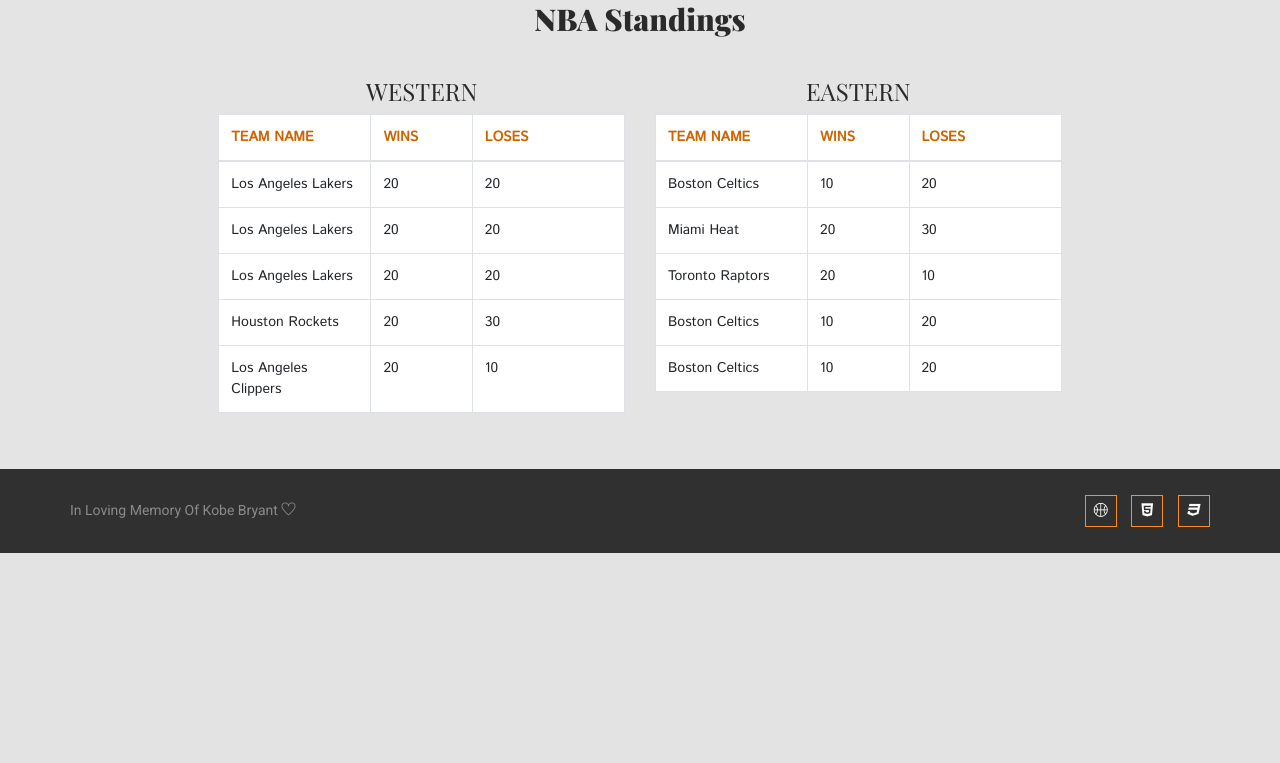
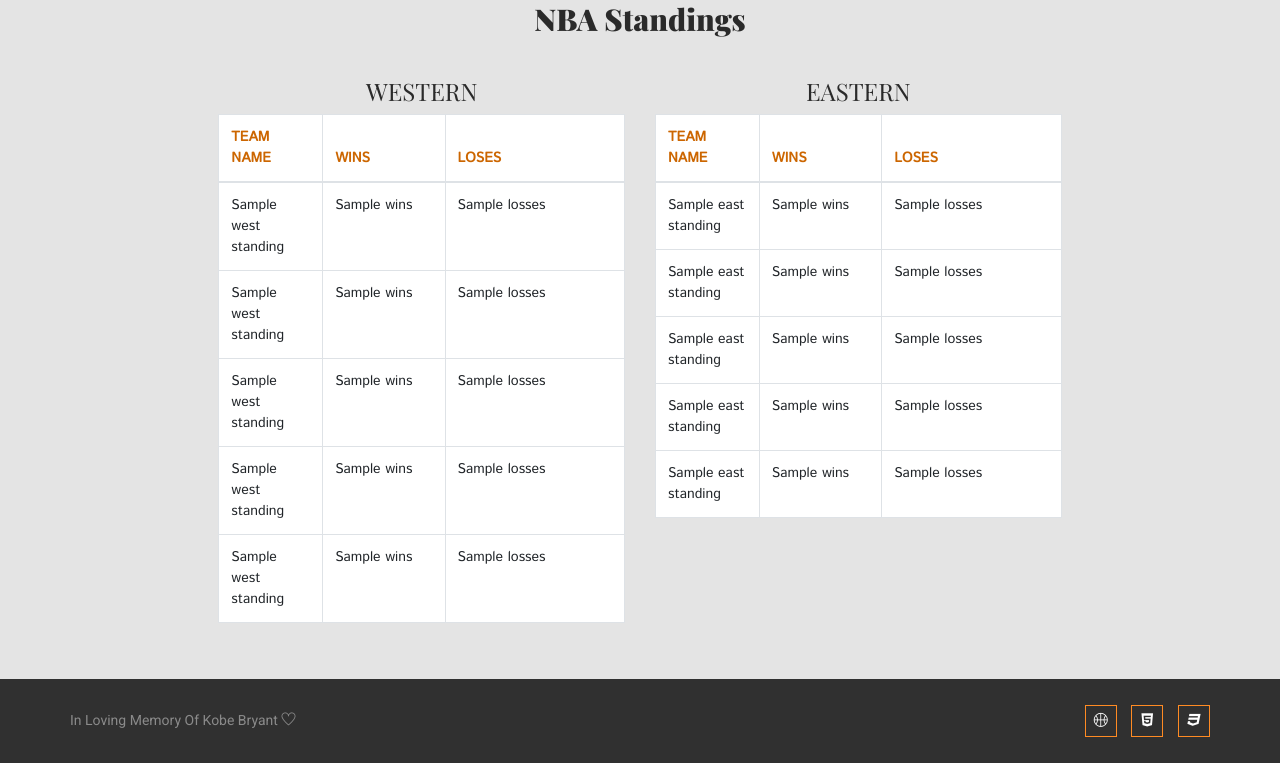
Before and after one commit to austinbowen0916/NBA-Search, a Flask app: template templates/predictions.html in a window 1280 px wide. Shown: the part 982-1745 px from the top of the page. Before the commit the page ends 1535 px from the top, so only its background shows below. Run offline with Flask 2, Linux system fonts and the light colour scheme; the template is opened without the code that fills it: most values are stand-ins (such as "Sample title", 1, 10 or a date in 2020); parts of the project's set-up code (start-up, migrations or seed data) failed here and were passed over; some libraries are stand-ins or nearby versions; some web fonts are replaced.

Commit message:
Reissue pull request for issue-38

```diff
--- a/app.py
+++ b/app.py
@@ -1,5 +1,5 @@
 from modules.analysis import isNBA
-from modules.scraper import get_playoff_bracket
+from modules.scraper import get_playoff_bracket, get_standings
 from modules.transformer import create_html_bracket
 from modules.query import Query
 from data.text_data import unsure, non_nba
@@ -93,7 +93,9 @@ HTML file
 def predictions():
     bracket = get_playoff_bracket()
     bracket = create_html_bracket(bracket)
-    return render_template("predictions.html", bracket=bracket)
+    west_standings = get_standings("west")
+    east_standings = get_standings("east")
+    return render_template("predictions.html", bracket=bracket, west_standings=west_standings, east_standings=east_standings)
 
 """
 Function to download requested blog for user.
--- a/templates/predictions.html
+++ b/templates/predictions.html
@@ -1,6 +1,7 @@
 <!DOCTYPE html>
 <html>
 <title>Predictions</title>
+
 <head>
     <meta charset="utf-8">
     <meta http-equiv="X-UA-Compatible" content="IE=edge,chrome=1">
@@ -17,12 +18,15 @@
     <link rel="stylesheet" href="{{url_for('static', filename='css/standings.css')}}">
     <link href="https://maxcdn.bootstrapcdn.com/font-awesome/4.3.0/css/font-awesome.min.css" rel="stylesheet">
     <link href='https://fonts.googleapis.com/css?family=Holtwood+One+SC' rel='stylesheet' type='text/css'>
-        <link href='https://fonts.googleapis.com/css?family=Kaushan+Script|Herr+Von+Muellerhoff' rel='stylesheet' type='text/css'>
+    <link href='https://fonts.googleapis.com/css?family=Kaushan+Script|Herr+Von+Muellerhoff' rel='stylesheet'
+        type='text/css'>
     <link href='https://fonts.googleapis.com/css?family=Abel' rel='stylesheet' type='text/css'>
-        <link href='https://fonts.googleapis.com/css?family=Istok+Web|Roboto+Condensed:700' rel='stylesheet' type='text/css'>
+    <link href='https://fonts.googleapis.com/css?family=Istok+Web|Roboto+Condensed:700' rel='stylesheet'
+        type='text/css'>
 
     <title>March Madness Stock Matchup</title>
 </head>
+
 <body>
     <!--::header part start::-->
     <header class="header_area">
@@ -31,12 +35,14 @@
                 <div class="row align-items-center">
                     <div class="col-md-4 col-xl-6">
                         <div id="logo">
-                            <a href="#"><img src="{{url_for('static', filename='img/bbrain.png')}}" alt="SHAQ" style="width:75px;height:60px;"/></a>
+                            <a href="#"><img src="{{url_for('static', filename='img/bbrain.png')}}" alt="SHAQ"
+                                    style="width:75px;height:60px;" /></a>
                         </div>
                     </div>
                     <div class="col-md-8 col-xl-6">
                         <div class="sub_header_social_icon float-right">
-                            <a href="https://github.com/skekre98/NBA-Search" class="register_icon"><i class="ti-arrow-right"></i>CONTRIBUTE</a>
+                            <a href="https://github.com/skekre98/NBA-Search" class="register_icon"><i
+                                    class="ti-arrow-right"></i>CONTRIBUTE</a>
                         </div>
                     </div>
                 </div>
@@ -47,7 +53,9 @@
                 <div class="row">
                     <div class="col-lg-12">
                         <nav class="navbar navbar-expand-lg navbar-light">
-                                <button class="navbar-toggler" type="button" data-toggle="collapse" data-target="#navbarSupportedContent" aria-controls="navbarSupportedContent" aria-expanded="false" aria-label="Toggle navigation">
+                            <button class="navbar-toggler" type="button" data-toggle="collapse"
+                                data-target="#navbarSupportedContent" aria-controls="navbarSupportedContent"
+                                aria-expanded="false" aria-label="Toggle navigation">
                                 <span class="navbar-toggler-icon"></span>
                             </button>
 
@@ -58,15 +66,13 @@
                                         <a class="nav-link active" href="{{ url_for('home') }}">Home</a>
                                     </li>
                                     <li class="nav-item dropdown">
-                                            <a class="nav-link dropdown-toggle" href="#" id="navbarDropdown"
-                                               role="button" data-toggle="dropdown" aria-haspopup="true"
-                                               aria-expanded="false">
+                                        <a class="nav-link dropdown-toggle" href="#" id="navbarDropdown" role="button"
+                                            data-toggle="dropdown" aria-haspopup="true" aria-expanded="false">
                                             Insights
                                         </a>
                                         <div class="dropdown-menu" aria-labelledby="navbarDropdown">
                                             <a class="dropdown-item" href="{{ url_for('blog') }}">Blogs</a>
-                                                <a class="dropdown-item"
-                                                   href="{{ url_for('predictions') }}">Predictions</a>
+                                            <a class="dropdown-item" href="{{ url_for('predictions') }}">Predictions</a>
                                         </div>
                                     </li>
 
@@ -80,9 +86,12 @@
                                 </ul>
                                 <div class="header_social_icon d-none d-lg-block">
                                     <ul>
-                                            <li><a href="https://www.basketball-reference.com"><i class="ti-basketball"></i></a></li>
-                                            <li><a href="https://developer.mozilla.org/en-US/docs/Web/Guide/HTML/HTML5"><i class="ti-html5"></i></a></li>
-                                            <li><a href="https://developer.mozilla.org/en-US/docs/Archive/CSS3"><i class="ti-css3"></i></a></li>
+                                        <li><a href="https://www.basketball-reference.com"><i
+                                                    class="ti-basketball"></i></a></li>
+                                        <li><a href="https://developer.mozilla.org/en-US/docs/Web/Guide/HTML/HTML5"><i
+                                                    class="ti-html5"></i></a></li>
+                                        <li><a href="https://developer.mozilla.org/en-US/docs/Archive/CSS3"><i
+                                                    class="ti-css3"></i></a></li>
                                     </ul>
                                 </div>
                             </div>
@@ -109,43 +118,57 @@
                 <div class="round round-one current">
                     <div class="round-details">Round 1</div>
                     <ul class="matchup">
-                    <li class="team team-top">{{ bracket["wc1"][-1][0][0] }}<span class="score">{{ bracket["wc1"][-1][0][1] }}</span></li>
-                    <li class="team team-bottom">{{ bracket["wc1"][-1][1][0] }}<span class="score">{{ bracket["wc1"][-1][1][1] }}</span></li>
+                        <li class="team team-top">{{ bracket["wc1"][-1][0][0] }}<span
+                                class="score">{{ bracket["wc1"][-1][0][1] }}</span></li>
+                        <li class="team team-bottom">{{ bracket["wc1"][-1][1][0] }}<span
+                                class="score">{{ bracket["wc1"][-1][1][1] }}</span></li>
                     </ul>
                     <ul class="matchup">
-                    <li class="team team-top">{{ bracket["wc1"][-3][0][0] }}<span class="score">{{ bracket["wc1"][-3][0][1] }}</span></li>
-                    <li class="team team-bottom">{{ bracket["wc1"][-3][1][0] }}<span class="score">{{ bracket["wc1"][-3][1][1] }}</span></li>
+                        <li class="team team-top">{{ bracket["wc1"][-3][0][0] }}<span
+                                class="score">{{ bracket["wc1"][-3][0][1] }}</span></li>
+                        <li class="team team-bottom">{{ bracket["wc1"][-3][1][0] }}<span
+                                class="score">{{ bracket["wc1"][-3][1][1] }}</span></li>
                     </ul>
                     <ul class="matchup">
-                    <li class="team team-top">{{ bracket["wc1"][-2][0][0] }}<span class="score">{{ bracket["wc1"][-2][0][1] }}</span></li>
-                    <li class="team team-bottom">{{ bracket["wc1"][-2][1][0] }}<span class="score">{{ bracket["wc1"][-2][1][1] }}</span></li>
+                        <li class="team team-top">{{ bracket["wc1"][-2][0][0] }}<span
+                                class="score">{{ bracket["wc1"][-2][0][1] }}</span></li>
+                        <li class="team team-bottom">{{ bracket["wc1"][-2][1][0] }}<span
+                                class="score">{{ bracket["wc1"][-2][1][1] }}</span></li>
                     </ul>
                     <ul class="matchup">
-                    <li class="team team-top">{{ bracket["wc1"][-4][0][0] }}<span class="score">{{ bracket["wc1"][-4][0][1] }}</span></li>
-                    <li class="team team-bottom">{{ bracket["wc1"][-4][1][0] }}<span class="score">{{ bracket["wc1"][-4][1][1] }}</span></li>
+                        <li class="team team-top">{{ bracket["wc1"][-4][0][0] }}<span
+                                class="score">{{ bracket["wc1"][-4][0][1] }}</span></li>
+                        <li class="team team-bottom">{{ bracket["wc1"][-4][1][0] }}<span
+                                class="score">{{ bracket["wc1"][-4][1][1] }}</span></li>
                     </ul>
-            </div>	<!-- END ROUND ONE -->
+                </div> <!-- END ROUND ONE -->
 
                 <div class="round round-two">
                     <div class="round-details">Round 2</div>
                     <ul class="matchup">
-                    <li class="team team-top">{{ bracket["wc2"][-1][1][0] }}<span class="score">{{ bracket["wc2"][-1][1][1] }}</span></li>
-                    <li class="team team-bottom">{{ bracket["wc2"][-2][1][0] }}<span class="score">{{ bracket["wc2"][-2][1][1] }}</span></li>
+                        <li class="team team-top">{{ bracket["wc2"][-1][1][0] }}<span
+                                class="score">{{ bracket["wc2"][-1][1][1] }}</span></li>
+                        <li class="team team-bottom">{{ bracket["wc2"][-2][1][0] }}<span
+                                class="score">{{ bracket["wc2"][-2][1][1] }}</span></li>
                     </ul>
                     <ul class="matchup">
-                    <li class="team team-top">{{ bracket["wc2"][-1][0][0] }}<span class="score">{{ bracket["wc2"][-1][0][1] }}</span></li>
-                    <li class="team team-bottom">{{ bracket["wc2"][-2][0][0] }}<span class="score">{{ bracket["wc2"][-2][0][1] }}</span></li>
+                        <li class="team team-top">{{ bracket["wc2"][-1][0][0] }}<span
+                                class="score">{{ bracket["wc2"][-1][0][1] }}</span></li>
+                        <li class="team team-bottom">{{ bracket["wc2"][-2][0][0] }}<span
+                                class="score">{{ bracket["wc2"][-2][0][1] }}</span></li>
                     </ul>
                     </ul>
-            </div>	<!-- END ROUND TWO -->
+                </div> <!-- END ROUND TWO -->
 
                 <div class="round round-three">
                     <div class="round-details">Western Finals</div>
                     <ul class="matchup">
-                    <li class="team team-top">{{ bracket["wcf"][0][1][0] }}<span class="score">{{ bracket["wcf"][0][1][1] }}</span></li>
-                    <li class="team team-bottom">{{ bracket["wcf"][0][0][0] }}<span class="score">{{ bracket["wcf"][0][0][1] }}</span></li>
+                        <li class="team team-top">{{ bracket["wcf"][0][1][0] }}<span
+                                class="score">{{ bracket["wcf"][0][1][1] }}</span></li>
+                        <li class="team team-bottom">{{ bracket["wcf"][0][0][0] }}<span
+                                class="score">{{ bracket["wcf"][0][0][1] }}</span></li>
                     </ul>
-            </div>	<!-- END ROUND THREE -->
+                </div> <!-- END ROUND THREE -->
             </div>
 
             <div class="champion">
@@ -153,8 +176,10 @@
                     <i class="fa fa-trophy"></i>
                     <div class="round-details">NBA Finals</div>
                     <ul class="matchup">
-                    <li class="team team-top">{{ bracket["f"][0][0] }}<span class="score">{{ bracket["f"][0][1] }}</span></li>
-                    <li class="team team-bottom">{{ bracket["f"][1][0] }}<span class="score">{{ bracket["f"][1][1] }}</span></li>
+                        <li class="team team-top">{{ bracket["f"][0][0] }}<span
+                                class="score">{{ bracket["f"][0][1] }}</span></li>
+                        <li class="team team-bottom">{{ bracket["f"][1][0] }}<span
+                                class="score">{{ bracket["f"][1][1] }}</span></li>
                     </ul>
                 </div>
             </div>
@@ -166,42 +191,56 @@
                 <div class="round round-three">
                     <div class="round-details">Eastern Finals</div>
                     <ul class="matchup">
-                    <li class="team team-top">{{ bracket["ecf"][0][1][0] }}<span class="score">{{ bracket["ecf"][0][1][1] }}</span></li>
-                    <li class="team team-bottom">{{ bracket["ecf"][0][0][0] }}<span class="score">{{ bracket["ecf"][0][0][1] }}</span></li>
+                        <li class="team team-top">{{ bracket["ecf"][0][1][0] }}<span
+                                class="score">{{ bracket["ecf"][0][1][1] }}</span></li>
+                        <li class="team team-bottom">{{ bracket["ecf"][0][0][0] }}<span
+                                class="score">{{ bracket["ecf"][0][0][1] }}</span></li>
                     </ul>
-            </div>	<!-- END ROUND THREE -->
+                </div> <!-- END ROUND THREE -->
 
                 <div class="round round-two">
                     <div class="round-details">Round 2</div>
                     <ul class="matchup">
-                    <li class="team team-top">{{ bracket["ec2"][-1][1][0] }}<span class="score">{{ bracket["ec2"][-1][1][1] }}</span></li>
-                    <li class="team team-bottom">{{ bracket["ec2"][-1][0][0] }}<span class="score">{{ bracket["ec2"][-1][0][1] }}</span></li>
+                        <li class="team team-top">{{ bracket["ec2"][-1][1][0] }}<span
+                                class="score">{{ bracket["ec2"][-1][1][1] }}</span></li>
+                        <li class="team team-bottom">{{ bracket["ec2"][-1][0][0] }}<span
+                                class="score">{{ bracket["ec2"][-1][0][1] }}</span></li>
                     </ul>
                     <ul class="matchup">
-                    <li class="team team-top">{{ bracket["ec2"][-2][0][0] }}<span class="score">{{ bracket["ec2"][-2][0][1] }}</span></li>
-                    <li class="team team-bottom">{{ bracket["ec2"][-2][1][0] }}<span class="score">{{ bracket["ec2"][-2][1][1] }}</span></li>
+                        <li class="team team-top">{{ bracket["ec2"][-2][0][0] }}<span
+                                class="score">{{ bracket["ec2"][-2][0][1] }}</span></li>
+                        <li class="team team-bottom">{{ bracket["ec2"][-2][1][0] }}<span
+                                class="score">{{ bracket["ec2"][-2][1][1] }}</span></li>
                     </ul>
                     </ul>
-            </div>	<!-- END ROUND TWO -->
+                </div> <!-- END ROUND TWO -->
                 <div class="round round-one current">
                     <div class="round-details">Round 1</div>
                     <ul class="matchup">
-                    <li class="team team-top">{{ bracket["ec1"][-2][0][0] }}<span class="score">{{ bracket["ec1"][-2][0][1] }}</span></li>
-                    <li class="team team-bottom">{{ bracket["ec1"][-2][1][0] }}<span class="score">{{ bracket["ec1"][-2][1][1] }}</span></li>
+                        <li class="team team-top">{{ bracket["ec1"][-2][0][0] }}<span
+                                class="score">{{ bracket["ec1"][-2][0][1] }}</span></li>
+                        <li class="team team-bottom">{{ bracket["ec1"][-2][1][0] }}<span
+                                class="score">{{ bracket["ec1"][-2][1][1] }}</span></li>
                     </ul>
                     <ul class="matchup">
-                    <li class="team team-top">{{ bracket["ec1"][-3][0][0] }}<span class="score">{{ bracket["ec1"][-3][0][1] }}</span></li>
-                    <li class="team team-bottom">{{ bracket["ec1"][-3][1][0] }}<span class="score">{{ bracket["ec1"][-3][1][1] }}</span></li>
+                        <li class="team team-top">{{ bracket["ec1"][-3][0][0] }}<span
+                                class="score">{{ bracket["ec1"][-3][0][1] }}</span></li>
+                        <li class="team team-bottom">{{ bracket["ec1"][-3][1][0] }}<span
+                                class="score">{{ bracket["ec1"][-3][1][1] }}</span></li>
                     </ul>
                     <ul class="matchup">
-                    <li class="team team-top">{{ bracket["ec1"][-4][0][0] }}<span class="score">{{ bracket["ec1"][-4][0][1] }}</span></li>
-                    <li class="team team-bottom">{{ bracket["ec1"][-4][1][0] }}<span class="score">{{ bracket["ec1"][-4][1][1] }}</span></li>
+                        <li class="team team-top">{{ bracket["ec1"][-4][0][0] }}<span
+                                class="score">{{ bracket["ec1"][-4][0][1] }}</span></li>
+                        <li class="team team-bottom">{{ bracket["ec1"][-4][1][0] }}<span
+                                class="score">{{ bracket["ec1"][-4][1][1] }}</span></li>
                     </ul>
                     <ul class="matchup">
-                    <li class="team team-top">{{ bracket["ec1"][-1][0][0] }}<span class="score">{{ bracket["ec1"][-1][0][1] }}</span></li>
-                    <li class="team team-bottom">{{ bracket["ec1"][-1][1][0] }}<span class="score">{{ bracket["ec1"][-1][1][1] }}</span></li>
+                        <li class="team team-top">{{ bracket["ec1"][-1][0][0] }}<span
+                                class="score">{{ bracket["ec1"][-1][0][1] }}</span></li>
+                        <li class="team team-bottom">{{ bracket["ec1"][-1][1][0] }}<span
+                                class="score">{{ bracket["ec1"][-1][1][1] }}</span></li>
                     </ul>
-            </div>	<!-- END ROUND ONE -->
+                </div> <!-- END ROUND ONE -->
             </div>
         </div>
     </section>
@@ -222,29 +261,29 @@
                     </thead>
                     <tbody>
                         <tr>
-                            <td class="col-md-1">Los Angeles Lakers</td>
-                            <td class="col-md-2">20</td>
-                            <td class="col-md-3">20</td>
+                            <td class="col-md-1">{{ west_standings[0]["name"] }}</td>
+                            <td class="col-md-2">{{ west_standings[0]["wins"] }}</td>
+                            <td class="col-md-3">{{ west_standings[0]["losses"] }}</td>
                         </tr>
                         <tr>
-                            <td class="col-md-1">Los Angeles Lakers</td>
-                            <td class="col-md-2">20</td>
-                            <td class="col-md-3">20</td>
+                            <td class="col-md-1">{{ west_standings[1]["name"] }}</td>
+                            <td class="col-md-2">{{ west_standings[1]["wins"] }}</td>
+                            <td class="col-md-3">{{ west_standings[1]["losses"] }}</td>
                         </tr>
                         <tr>
-                            <td class="col-md-1">Los Angeles Lakers</td>
-                            <td class="col-md-2">20</td>
-                            <td class="col-md-3">20</td>
+                            <td class="col-md-1">{{ west_standings[2]["name"] }}</td>
+                            <td class="col-md-2">{{ west_standings[2]["wins"] }}</td>
+                            <td class="col-md-3">{{ west_standings[2]["losses"] }}</td>
                         </tr>
                         <tr>
-                            <td class="col-md-2">Houston Rockets</td>
-                            <td class="col-md-2">20</td>
-                            <td class="col-md-3">30</td>
+                            <td class="col-md-1">{{ west_standings[3]["name"] }}</td>
+                            <td class="col-md-2">{{ west_standings[3]["wins"] }}</td>
+                            <td class="col-md-3">{{ west_standings[3]["losses"] }}</td>
                         </tr>
                         <tr>
-                            <td class="col-md-3">Los Angeles Clippers</td>
-                            <td class="col-md-2">20</td>
-                            <td class="col-md-3">10</td>
+                            <td class="col-md-1">{{ west_standings[4]["name"] }}</td>
+                            <td class="col-md-2">{{ west_standings[4]["wins"] }}</td>
+                            <td class="col-md-3">{{ west_standings[4]["losses"] }}</td>
                         </tr>
                     </tbody>
                 </table>
@@ -263,29 +302,29 @@
                     </thead>
                     <tbody>
                         <tr>
-                            <td class="col-md-1">Boston Celtics</td>
-                            <td class="col-md-2">10</td>
-                            <td class="col-md-3">20</td>
+                            <td class="col-md-1">{{ east_standings[0]["name"] }}</td>
+                            <td class="col-md-2">{{ east_standings[0]["wins"] }}</td>
+                            <td class="col-md-3">{{ east_standings[0]["losses"] }}</td>
                         </tr>
                         <tr>
-                            <td class="col-md-2">Miami Heat</td>
-                            <td class="col-md-2">20</td>
-                            <td class="col-md-3">30</td>
+                            <td class="col-md-1">{{ east_standings[1]["name"] }}</td>
+                            <td class="col-md-2">{{ east_standings[1]["wins"] }}</td>
+                            <td class="col-md-3">{{ east_standings[1]["losses"] }}</td>
                         </tr>
                         <tr>
-                            <td class="col-md-3">Toronto Raptors</td>
-                            <td class="col-md-2">20</td>
-                            <td class="col-md-3">10</td>
+                            <td class="col-md-1">{{ east_standings[2]["name"] }}</td>
+                            <td class="col-md-2">{{ east_standings[2]["wins"] }}</td>
+                            <td class="col-md-3">{{ east_standings[2]["losses"] }}</td>
                         </tr>
                         <tr>
-                            <td class="col-md-1">Boston Celtics</td>
-                            <td class="col-md-2">10</td>
-                            <td class="col-md-3">20</td>
+                            <td class="col-md-1">{{ east_standings[3]["name"] }}</td>
+                            <td class="col-md-2">{{ east_standings[3]["wins"] }}</td>
+                            <td class="col-md-3">{{ east_standings[3]["losses"] }}</td>
                         </tr>
                         <tr>
-                            <td class="col-md-1">Boston Celtics</td>
-                            <td class="col-md-2">10</td>
-                            <td class="col-md-3">20</td>
+                            <td class="col-md-1">{{ east_standings[4]["name"] }}</td>
+                            <td class="col-md-2">{{ east_standings[4]["wins"] }}</td>
+                            <td class="col-md-3">{{ east_standings[4]["losses"] }}</td>
                         </tr>
                     </tbody>
                 </table>
@@ -316,4 +355,5 @@
     <script src="{{url_for('static', filename='js/custom.js')}}"></script>
     <script src="{{url_for('static', filename='js/chatbox.js')}}"></script>
 </body>
+
 </html>
```
Also changed, not shown: modules/scraper.py (+7 -5 lines). Lines whose indentation alone changed are shown as unchanged.
